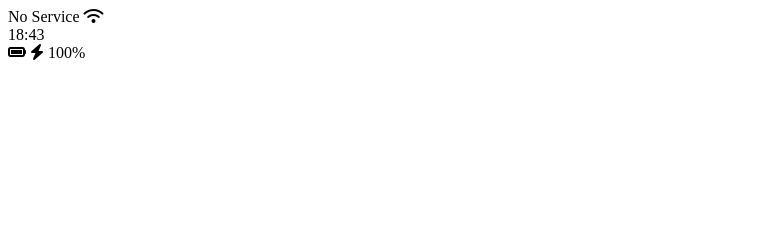
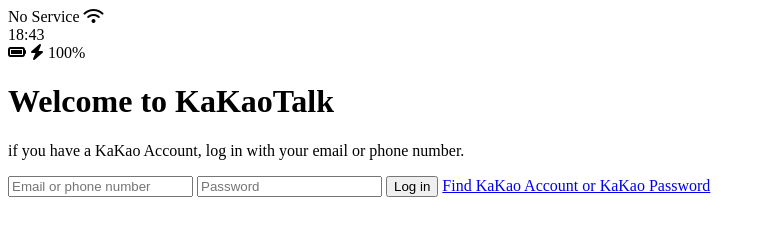
Before and after one commit to Haribo947345/kokoa-clone-2022, a plain HTML site: page index.html in a window 1280 px wide. Shown: the whole page, without its empty margins (0-766 px from the left). Drawn offline with Linux system fonts and the light colour scheme.

Commit message:
Update index.html

```diff
--- a/index.html
+++ b/index.html
@@ -18,6 +18,18 @@
       <i class="fas fa-bolt"></i>
       <span>100%</span>
     </div>
+    <header class="welcome-header">
+      <h1 class="welcome-header__title">Welcome to KaKaoTalk</h1>
+      <p class="welcome-header__text">
+        if you have a KaKao Account, log in with your email or phone number.
+      </p>
+    </header>
+    <form id="login-form">
+      <input type="text" placeholder="Email or phone number" />
+      <input type="password" placeholder="Password" />
+      <input type="submit" value="Log in" />
+      <a href="https://naver.com">Find KaKao Account or KaKao Password</a>
+    </form>
     <script
       src="https://kit.fontawesome.com/29d797f5cd.js"
       crossorigin="anonymous"
```
